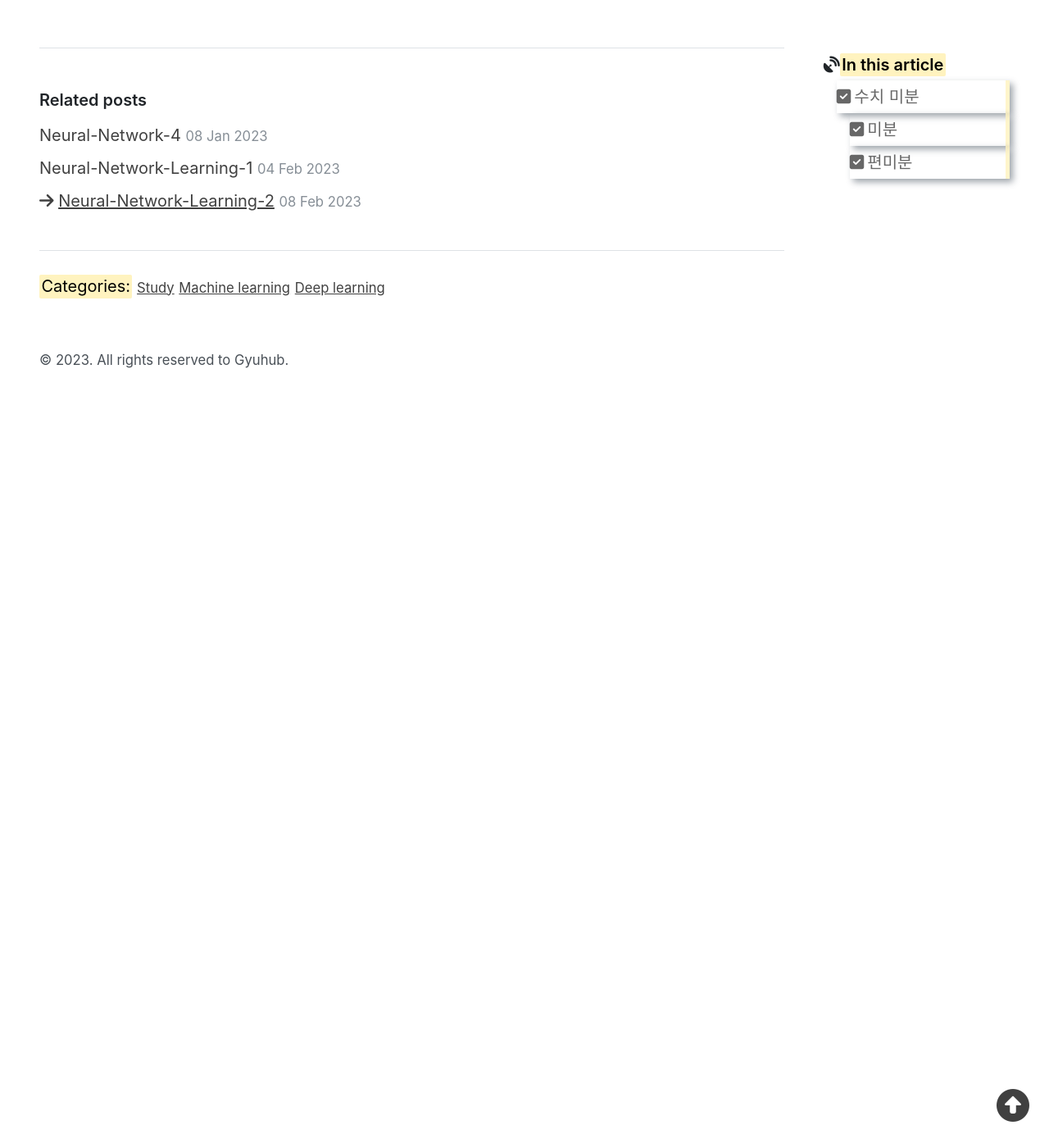
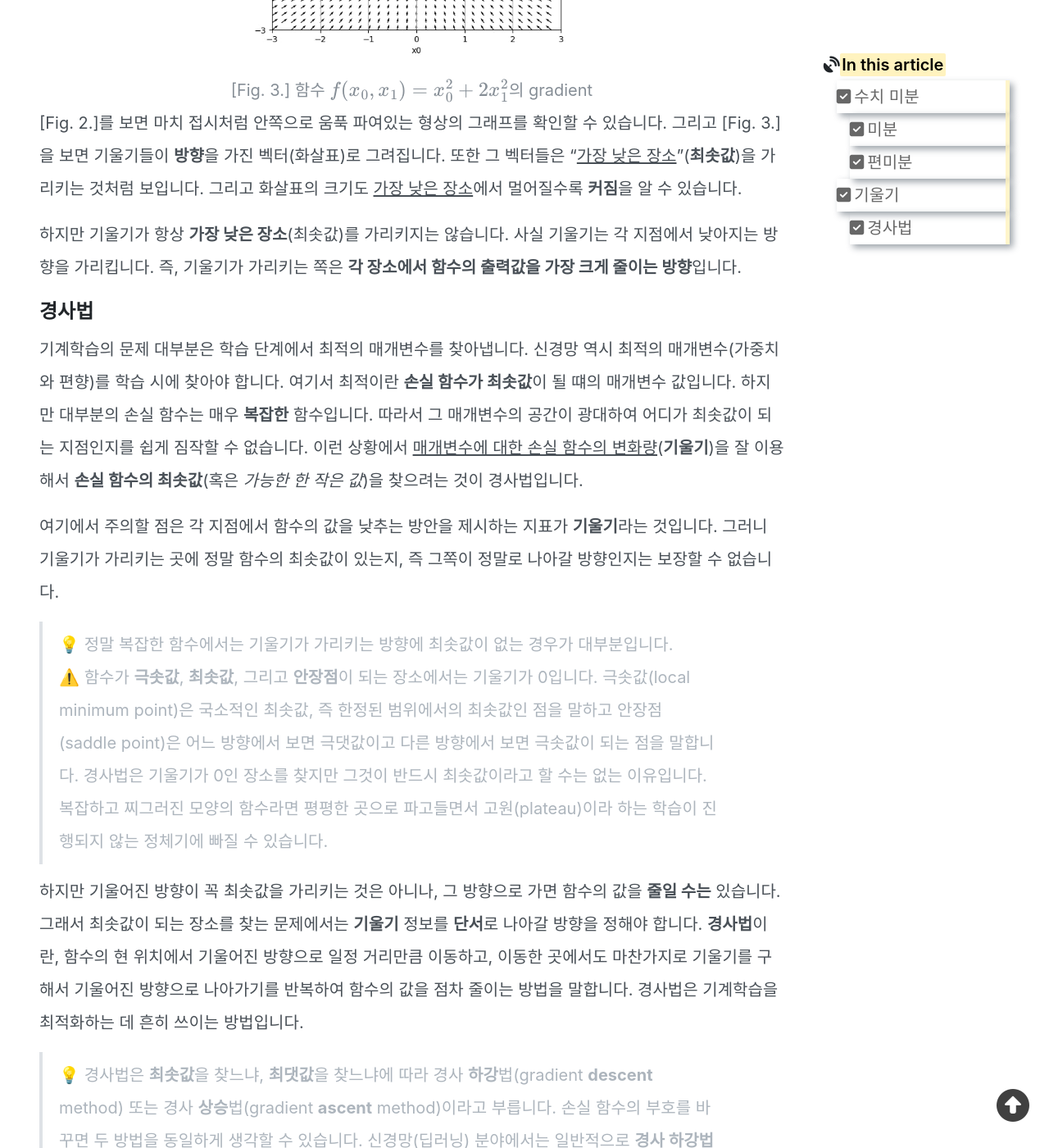
Before and after one commit to mngupark/mngupark.github.io, a Jekyll site: the page built from posts/study/machine learning/deep learning/_posts/2023-02-08-neural-network-learning-2.md, in a window 1280 px wide and 1400 px high, scrolled down 5659 px. Shown: the whole window at 82% size. Built offline with Jekyll 4.4.1, drawn with Linux system fonts in a browser that asks for light colours; nearby versions of some CDN libraries; formulas are drawn with MathJax 3; comment, search, counter and statistics services are not loaded; before the commit the page ends 6165 px from its top, so only the background shows below that; some of the changed text lies outside the part shown.

Commit message:
update a post

````diff
--- a/posts/study/machine learning/deep learning/_posts/2023-02-08-neural-network-learning-2.md
+++ b/posts/study/machine learning/deep learning/_posts/2023-02-08-neural-network-learning-2.md
@@ -107,6 +107,8 @@ df_dx0 = numerical_diff(func_x0, 3.0)
 df_dx1 = numerical_diff(func_x1, 4.0)
 ```
 
+# 기울기
+
 이처럼 편미분 또한 단일변수 함수의 미분과 마찬가지로 특정한 장소의 **기울기**를 구합니다. 그래서 여러 변수 중 관심있는 변수 하나에 초점을 맞추고 다른 변수들은 값을 **고정**합니다. 그렇지만 위의 방식은 일일이 변수별로 편미분을 따로 계산했습니다. 그럼 **동시에** 이 값들을 계산할 방법은 없는 걸까요? 그렇습니다. **벡터**를 활용하면 한번에 계산할 수 있습니다.
 
 앞으로 편미분한 값들을 모아서 벡터로 만든 것을 **기울기**(gradient)라고 부르겠습니다. 기울기는 다음과 같이 Python으로 구현할 수 있습니다.
@@ -154,3 +156,39 @@ def numerical_gradient(f, x):
 [Fig. 2.]를 보면 마치 접시처럼 안쪽으로 움푹 파여있는 형상의 그래프를 확인할 수 있습니다. 그리고 [Fig. 3.]을 보면 기울기들이 **방향**을 가진 벡터(화살표)로 그려집니다. 또한 그 벡터들은 "<ins>가장 낮은 장소</ins>"(**최솟값**)을 가리키는 것처럼 보입니다. 그리고 화살표의 크기도 <ins>가장 낮은 장소</ins>에서 멀어질수록 **커짐**을 알 수 있습니다.
 
 하지만 기울기가 항상 **가장 낮은 장소**(최솟값)를 가리키지는 않습니다. 사실 기울기는 각 지점에서 낮아지는 방향을 가리킵니다. 즉, 기울기가 가리키는 쪽은 **각 장소에서 함수의 출력값을 가장 크게 줄이는 방향**입니다.
+
+## 경사법
+
+기계학습의 문제 대부분은 학습 단계에서 최적의 매개변수를 찾아냅니다. 신경망 역시 최적의 매개변수(가중치와 편향)를 학습 시에 찾아야 합니다. 여기서 최적이란 **손실 함수가 최솟값**이 될 떄의 매개변수 값입니다. 하지만 대부분의 손실 함수는 매우 **복잡한** 함수입니다. 따라서 그 매개변수의 공간이 광대하여 어디가 최솟값이 되는 지점인지를 쉽게 짐작할 수 없습니다. 이런 상황에서 <ins>매개변수에 대한 손실 함수의 변화량</ins>(**기울기**)을 잘 이용해서 **손실 함수의 최솟값**(혹은 *가능한 한 작은 값*)을 찾으려는 것이 경사법입니다.
+
+여기에서 주의할 점은 각 지점에서 함수의 값을 낮추는 방안을 제시하는 지표가 **기울기**라는 것입니다. 그러니 기울기가 가리키는 곳에 정말 함수의 최솟값이 있는지, 즉 그쪽이 정말로 나아갈 방향인지는 보장할 수 없습니다.
+
+> 💡 정말 복잡한 함수에서는 기울기가 가리키는 방향에 최솟값이 없는 경우가 대부분입니다.<br>
+> ⚠️ 함수가 **극솟값**, **최솟값**, 그리고 **안장점**이 되는 장소에서는 기울기가 0입니다. 극솟값(local minimum point)은 국소적인 최솟값, 즉 한정된 범위에서의 최솟값인 점을 말하고 안장점(saddle point)은 어느 방향에서 보면 극댓값이고 다른 방향에서 보면 극솟값이 되는 점을 말합니다. 경사법은 기울기가 0인 장소를 찾지만 그것이 반드시 최솟값이라고 할 수는 없는 이유입니다.<br>
+> 복잡하고 찌그러진 모양의 함수라면 평평한 곳으로 파고들면서 고원(plateau)이라 하는 학습이 진행되지 않는 정체기에 빠질 수 있습니다.
+
+하지만 기울어진 방향이 꼭 최솟값을 가리키는 것은 아니나, 그 방향으로 가면 함수의 값을 **줄일 수는** 있습니다. 그래서 최솟값이 되는 장소를 찾는 문제에서는 **기울기** 정보를 **단서**로 나아갈 방향을 정해야 합니다. **경사법**이란, 함수의 현 위치에서 기울어진 방향으로 일정 거리만큼 이동하고, 이동한 곳에서도 마찬가지로 기울기를 구해서 기울어진 방향으로 나아가기를 반복하여 함수의 값을 점차 줄이는 방법을 말합니다. 경사법은 기계학습을 최적화하는 데 흔히 쓰이는 방법입니다.
+
+> 💡 경사법은 **최솟값**을 찾느냐, **최댓값**을 찾느냐에 따라 경사 **하강**법(gradient **descent** method) 또는 경사 **상승**법(gradient **ascent** method)이라고 부릅니다. 손실 함수의 부호를 바꾸면 두 방법을 동일하게 생각할 수 있습니다. 신경망(딥러닝) 분야에서는 일반적으로 **경사 하강법**을 주로 사용합니다.
+
+입력값 $x$(스칼라)의 함수 $f(x)$에 대한 경사법을 수식으로 나타내면 아래와 같습니다.
+
+$$
+x=x-\eta \frac{\partial f(x)}{\partial x} \label{gradient_descent} \tag{4}
+$$
+
+식 $(\ref{gradient_descent})$에서 $\eta$는 함수의 입력값 $x$를 갱신하는 양을 나타내고, 이를 신경망 학습에서는 **학습률**(learning rate)이라고 합니다. 한 번의 학습으로 얼마만큼 학습해야 할지, 즉 매개변수 값을 얼마나 갱신하냐를 정하는 것입니다. 학습률 값은 0.01이나 0.001 등 미리 *특정한* 값으로 정해둡니다. 일반적으로 이 값이 너무 ***크거나 작으면*** "**좋은 장소**"를 찾아가지 못합니다. 신경망 학습에서는 보통 이 학습률 값을 조정하면서 올바르게 학습하고 있는지를 확인하면서 진행합니다.
+
+경사 하강법을 Python을 이용해서 구현해보겠습니다.
+
+```python
+def gradient_descent(f, init_x, lr=0.01, step_num=100):
+    x = init_x
+
+    for i in range(step_num):
+        grad = numerical_gradient(f, x) # partial derivative
+        x -= lr * grad # eqn(4)
+    return x
+```
+
+이 방법을 위의 예제인 $f(x_0,x_1)=x_0^2+2x_1^2$에 적용해보겠습니다. 출발 지점은 $x_{init}=(-2, -2)$으로 설정하겠습니다.
````
Also changed, not shown: other parts of posts/study/machine learning/deep learning/_posts/2023-02-08-neural-network-learning-2.md (+1 -1 lines).
